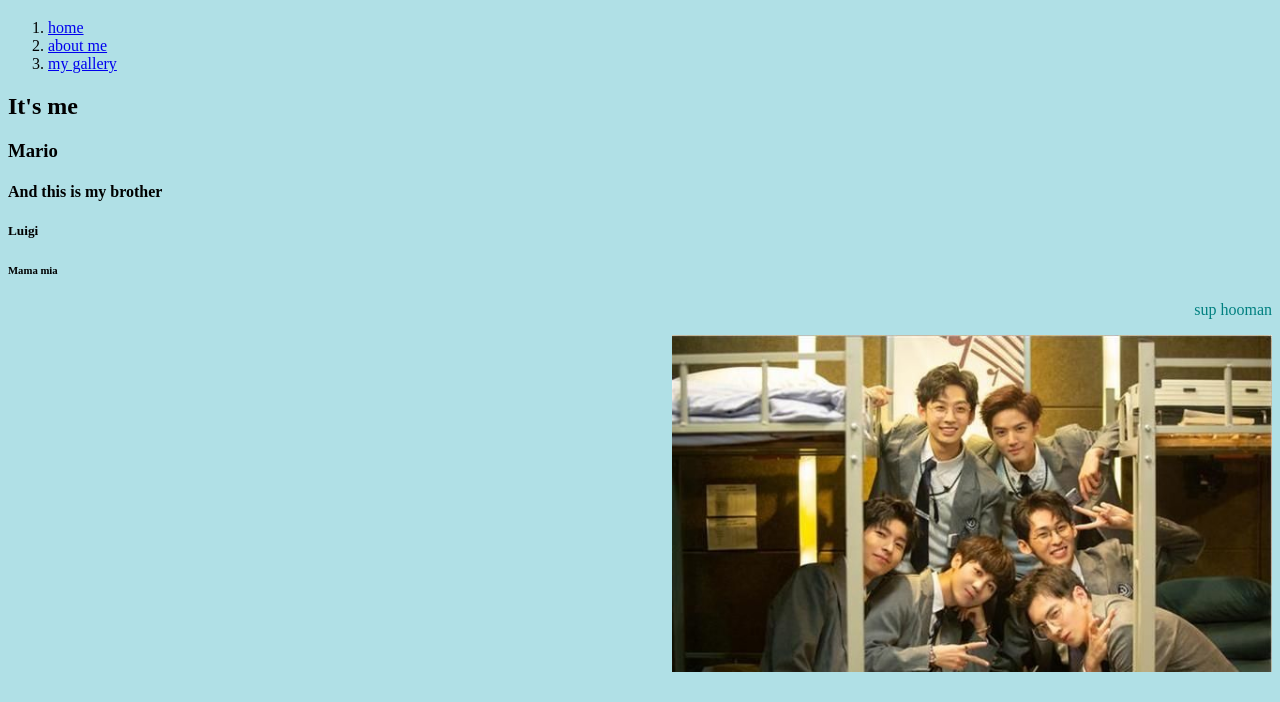
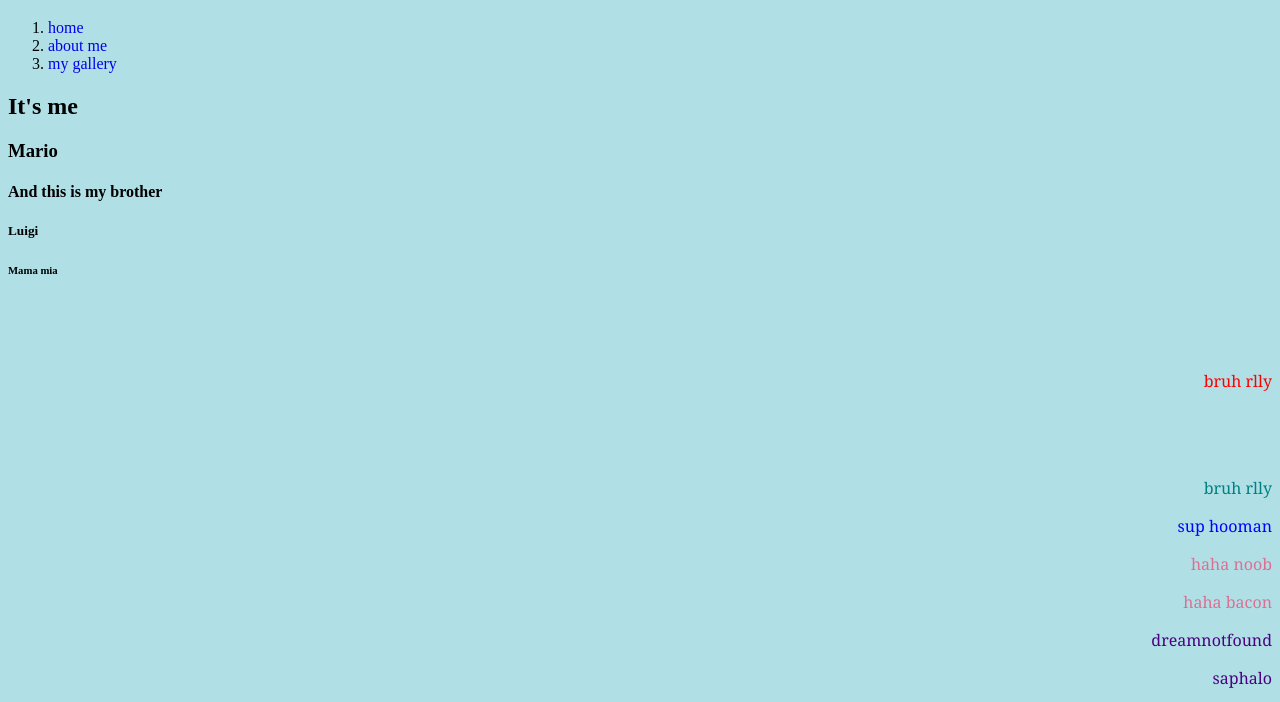
Before and after one commit to YoriYozora/my-blog, a plain HTML site: page index.html in a window 1280 px wide. Shown: the part 61-763 px from the top of the page. Drawn offline with Linux system fonts and the light colour scheme.

Commit message:
Add files via upload

```diff
--- a/index.html
+++ b/index.html
@@ -17,8 +17,13 @@
 <h4>And this is my brother</h4>
 <h5>Luigi</h5>
 <h6>Mama mia</h6>
-<p>sup hooman
+<p id="firstp">bruh rlly</p>
+<p>bruh rlly</p>
+<p id="secondp">sup hooman</p>
+<p class="blue">haha noob</p>
+<p class="blue">haha bacon </p>
+<p class="red">dreamnotfound</p>
+<p class="red">saphalo</p>
 <p><img src="images/photo.jpg" alt="The Detective Academy" width="600"/></p>
-</p>
 </body>
 </html>
--- a/styles.css
+++ b/styles.css
@@ -11,3 +11,22 @@ p {
 color: teal;
 text-align: right;
 }
+a {
+text-decoration: none;
+}
+#firstp {
+line-height: 10;
+color: red;
+}
+#secondp {
+color: blue;
+}
+.blue {
+color: palevioletred
+}
+.red {
+color: indigo
+}
+p{
+font-family: Cambria, "Hoefler Text", "Liberation Serif", Times, "Times New Roman", "serif"
+}
```
Also changed, not shown: 3 other files.
